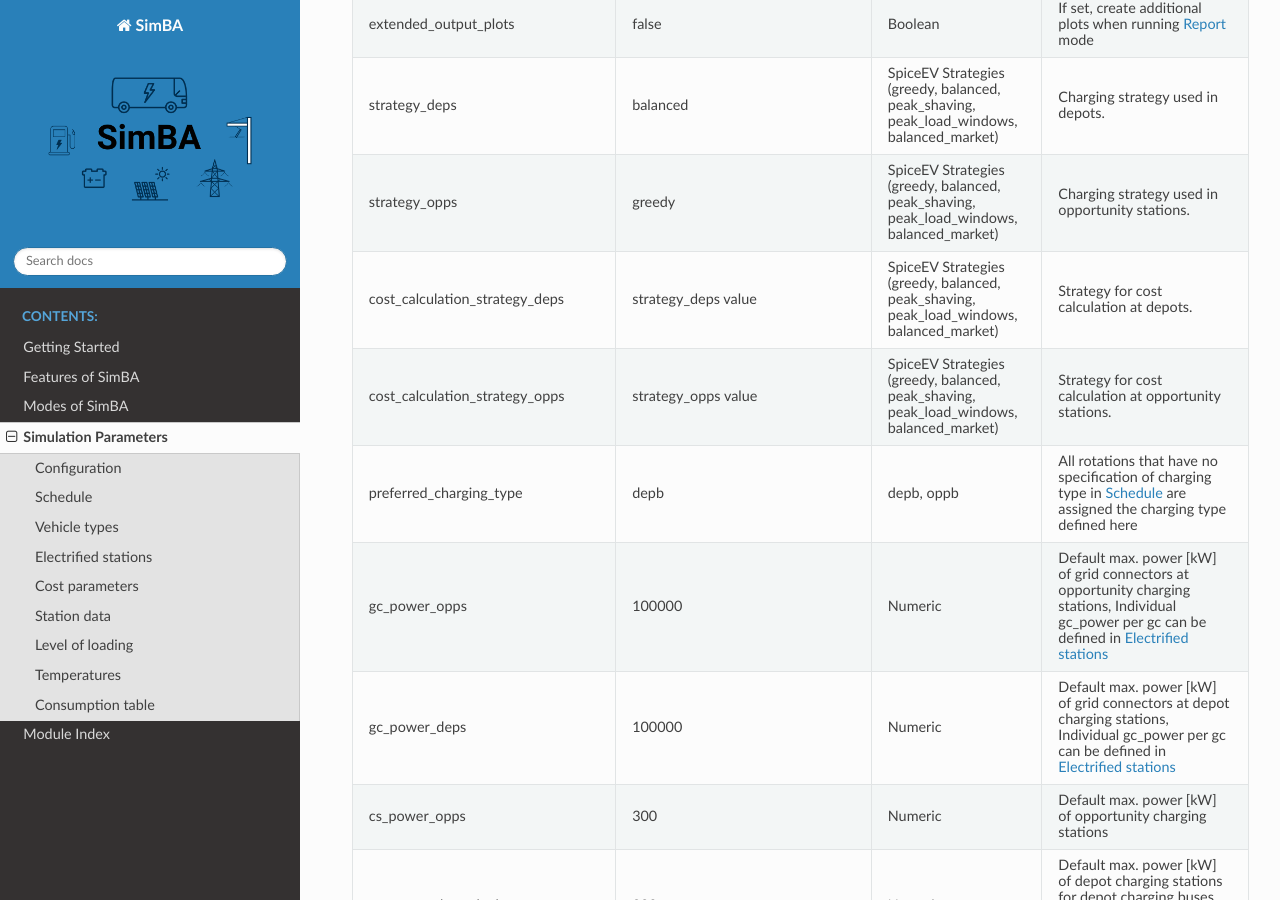
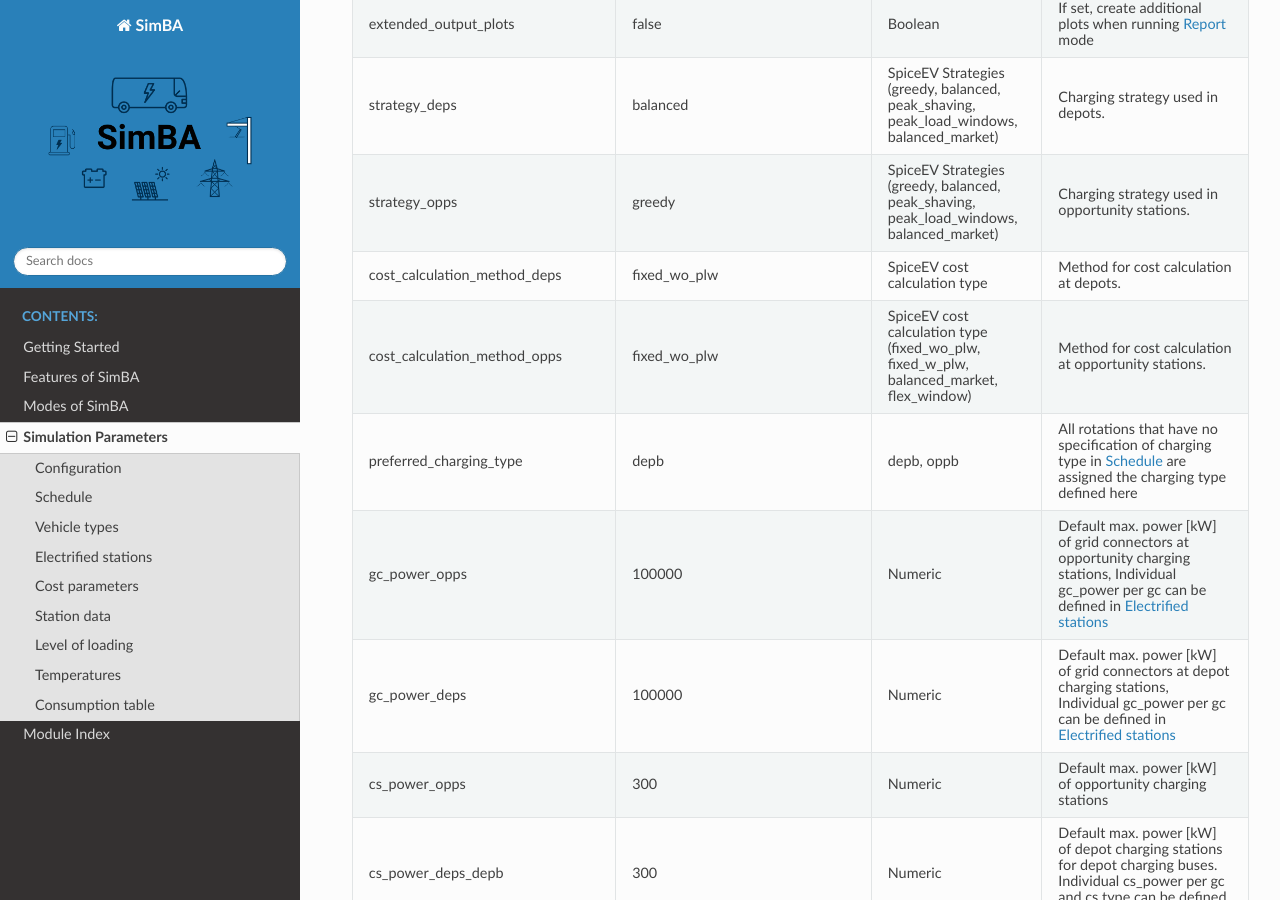
Before and after one commit to rl-institut/SimBA, a Sphinx documentation site: the page built from docs/source/simulation_parameters.rst, in a window 1280 px wide and 900 px high, scrolled down 1668 px. Built offline with Sphinx 7.4.7 and the Read the Docs theme 2.0.0, drawn with Linux system fonts in a browser that asks for light colours.

Commit message:
Compatibility patch for SpiceEV PR #217
refactor costs https://github.com/rl-institut/spice_ev/pull/217
- rename cost_calculation_strategy_X to cost_calculation_method_X
- use cost calc types instead of strategy names
- create window timeseries for PLW costs
- test: remove peak_shaving cost calc test (also fixed_wo_plw, so no different to greedy/balanced), fixed_w_plw generates same el. costs

```diff
--- a/docs/source/simulation_parameters.rst
+++ b/docs/source/simulation_parameters.rst
@@ -104,14 +104,14 @@ The example (data/simba.cfg) contains parameter descriptions which are explained
      - greedy
      - SpiceEV Strategies (greedy, balanced, peak_shaving, peak_load_windows, balanced_market)
      - Charging strategy used in opportunity stations.
-   * - cost_calculation_strategy_deps
-     - strategy_deps value
-     - SpiceEV Strategies (greedy, balanced, peak_shaving, peak_load_windows, balanced_market)
-     - Strategy for cost calculation at depots.
-   * - cost_calculation_strategy_opps
-     - strategy_opps value
-     - SpiceEV Strategies (greedy, balanced, peak_shaving, peak_load_windows, balanced_market)
-     - Strategy for cost calculation at opportunity stations.
+   * - cost_calculation_method_deps
+     - fixed_wo_plw
+     - SpiceEV cost calculation type
+     - Method for cost calculation at depots.
+   * - cost_calculation_method_opps
+     - fixed_wo_plw
+     - SpiceEV cost calculation type (fixed_wo_plw, fixed_w_plw, balanced_market, flex_window)
+     - Method for cost calculation at opportunity stations.
    * - preferred_charging_type
      - depb
      - depb, oppb
```
Also changed, not shown: 4 other files.
